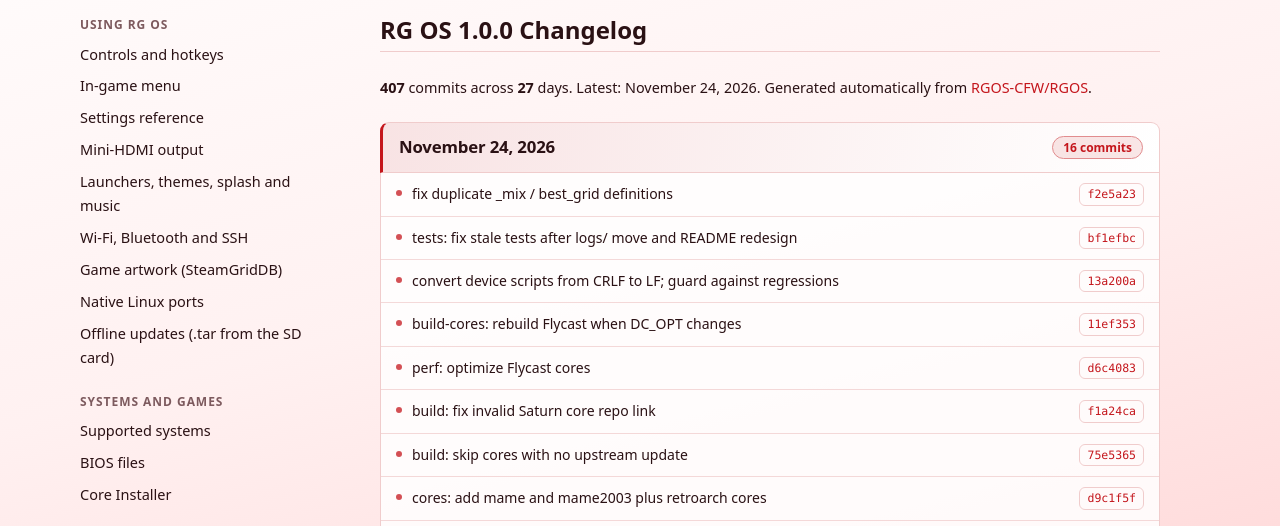
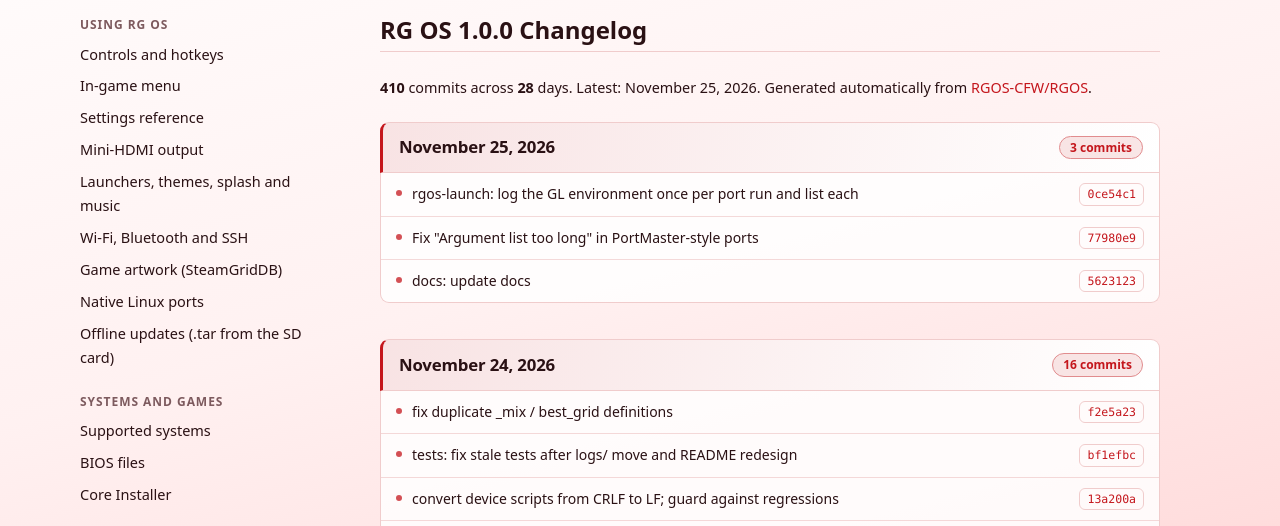
Before and after one commit to RGOS-CFW/RGOS-CFW.github.io, a plain HTML site: page docs/changelog.html in a window 1280 px wide. Shown: the part 201-727 px from the top of the page. Drawn offline with Linux system fonts and the light colour scheme.

Commit message:
docs: update changelog

```diff
--- a/docs/changelog.html
+++ b/docs/changelog.html
@@ -77,7 +77,20 @@
 
           <div class="commit-history">
             <!-- COMMITS:START -->
-            <p class="commit-summary"><b>407</b> commits across <b>27</b> days. Latest: <time datetime="2026-11-24T23:48:24.000Z">November 24, 2026</time>. Generated automatically from <a href="https://github.com/RGOS-CFW/RGOS/commits">RGOS-CFW/RGOS</a>.</p>
+            <p class="commit-summary"><b>410</b> commits across <b>28</b> days. Latest: <time datetime="2026-11-25T01:58:34.000Z">November 25, 2026</time>. Generated automatically from <a href="https://github.com/RGOS-CFW/RGOS/commits">RGOS-CFW/RGOS</a>.</p>
+
+            <section class="commit-day" data-date="2026-11-25">
+              <h3 class="commit-date">
+                <time datetime="2026-11-25">November 25, 2026</time>
+                <span class="commit-count">3 commits</span>
+              </h3>
+
+              <ul class="commits">
+                <li title="Narceja · 01:58 UTC"><span class="msg">rgos-launch: log the GL environment once per port run and list each</span><a class="sha" href="https://github.com/RGOS-CFW/RGOS/commit/0ce54c16f35c3b7a56d4a6e281c5f832338ab2d8">0ce54c1</a></li>
+                <li title="Narceja · 01:40 UTC"><span class="msg">Fix &quot;Argument list too long&quot; in PortMaster-style ports</span><a class="sha" href="https://github.com/RGOS-CFW/RGOS/commit/77980e97ac571ab4093470aa7d89b8b53653d9ad">77980e9</a></li>
+                <li title="Narceja · 00:11 UTC"><span class="msg">docs: update docs</span><a class="sha" href="https://github.com/RGOS-CFW/RGOS/commit/5623123e8f32c70b53cbe41ae7190efe4ba6330b">5623123</a></li>
+              </ul>
+            </section>
 
             <section class="commit-day" data-date="2026-11-24">
               <h3 class="commit-date">
```
